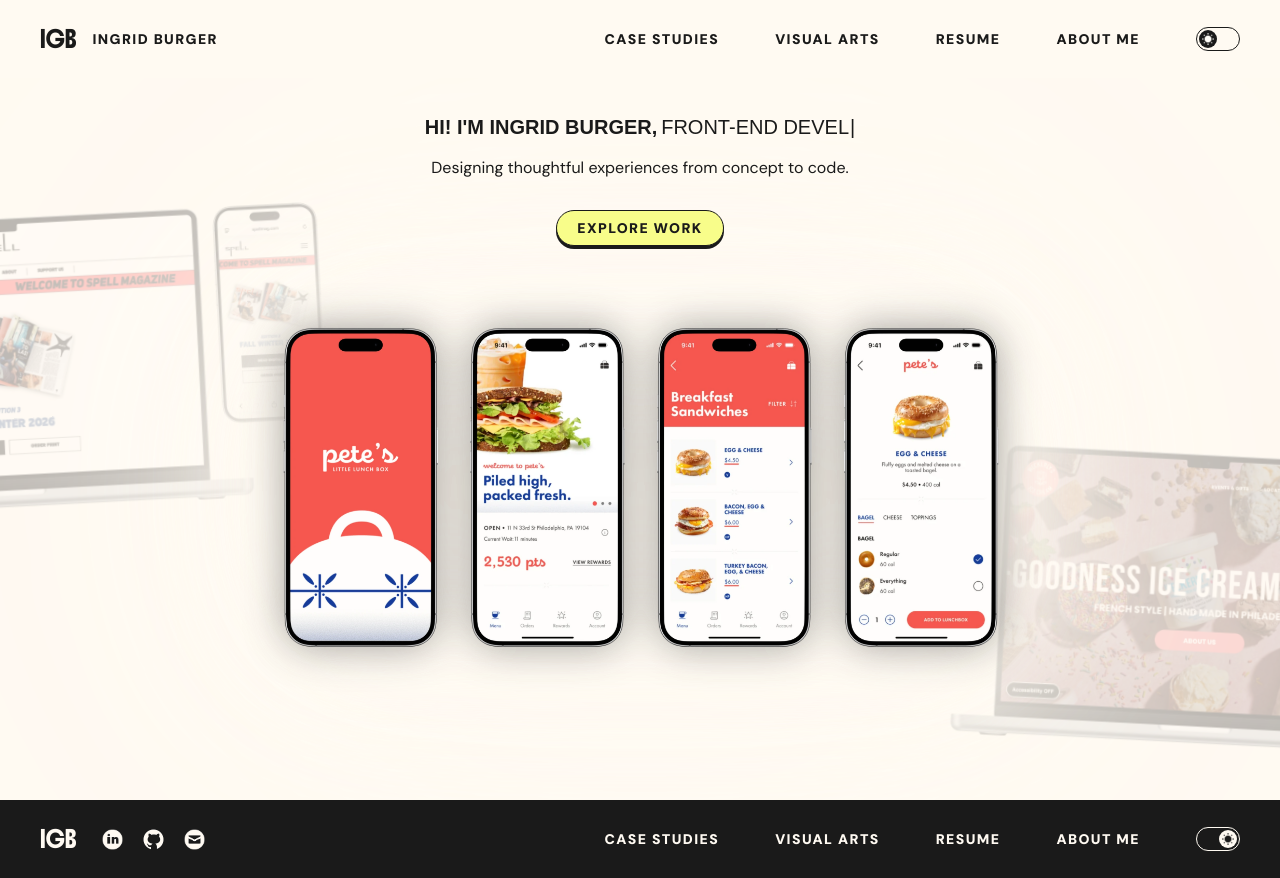
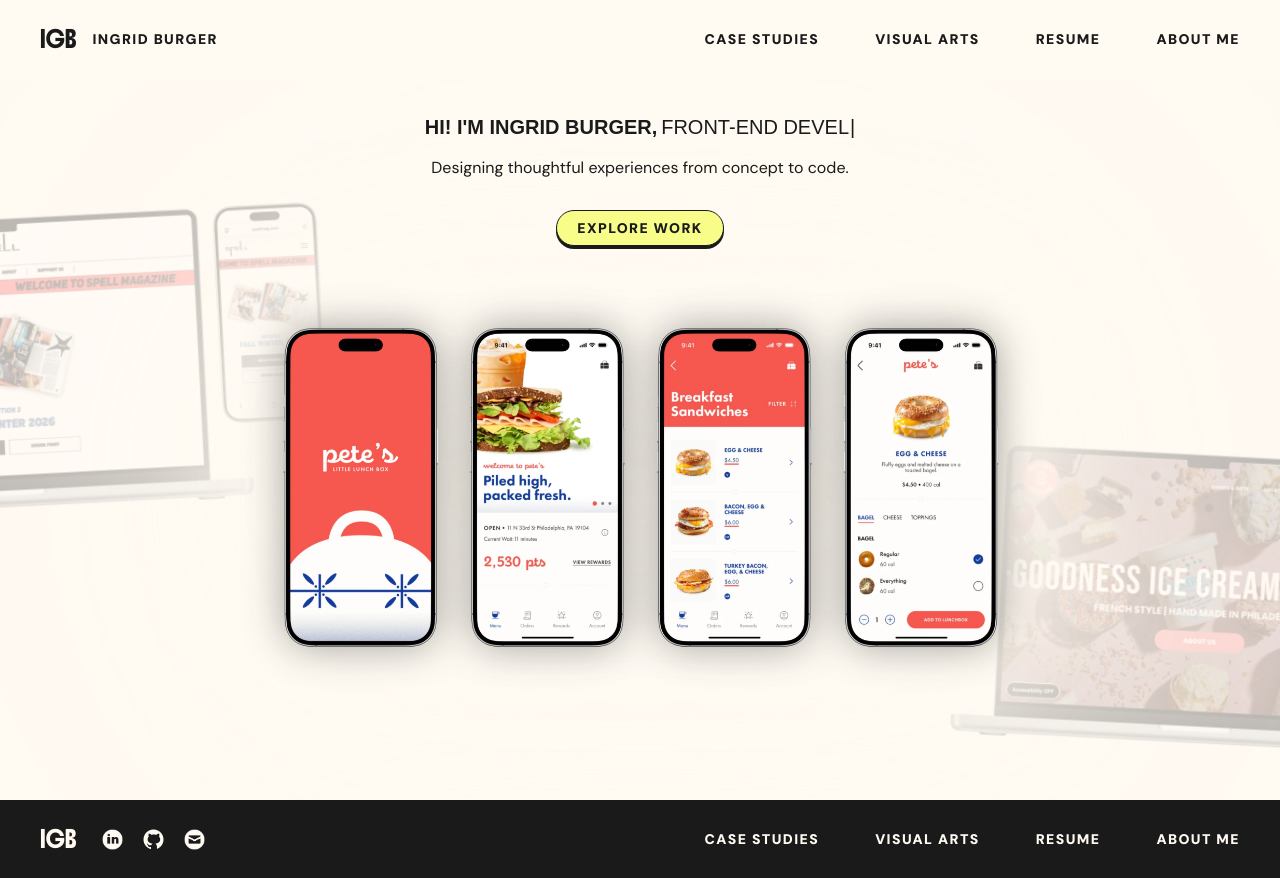
Before and after one commit to ingridgburger/igb-portfolio, a React (Vite) app: page / in a window 1280 px wide. Built offline with nearby package versions, Linux system fonts and the light colour scheme; a web font is replaced by a local one.

Commit message:
temporarily disable dark mode

```diff
--- a/src/components/footer.jsx
+++ b/src/components/footer.jsx
@@ -1,17 +1,15 @@
 import { useTheme } from '../context/theme-context';
 import NavLinks from './nav-links';
 import SocialLinks from './social-links';
-import ThemeToggle from './theme-toggle';
 import './footer.css';
 
 export default function Footer() {
   const { theme } = useTheme();
 
-  const footerSurface = theme === 'light' ? 'dark' : 'light';
   const iconVariant = theme === 'light' ? 'light' : 'dark';
 
   return (
-    <footer className={`site-footer site-footer--${footerSurface}`}>
+    <footer className="site-footer site-footer--dark">
       <div className="site-footer__left">
         <span className="site-footer__mark">IGB</span>
         <SocialLinks variant={iconVariant} />
@@ -19,7 +17,6 @@
 
       <div className="site-footer__right">
         <NavLinks enableDropdowns={false} />
-        <ThemeToggle surface={footerSurface} />
       </div>
     </footer>
   );
--- a/src/components/header.jsx
+++ b/src/components/header.jsx
@@ -1,6 +1,5 @@
 import { useEffect, useState } from 'react';
 import NavLinks from './nav-links';
-import ThemeToggle from './theme-toggle';
 import './header.css';
 
 export default function Header() {
@@ -27,7 +26,6 @@
         <div className="site-header__right">
           <div className="site-header__desktop-nav">
             <NavLinks />
-            <ThemeToggle />
           </div>
 
           <button
@@ -54,8 +52,6 @@
           onClick={(event) => event.stopPropagation()}
         >
           <div className="mobile-menu__top">
-            <ThemeToggle />
-
             <button className="mobile-menu__close" aria-label="Close menu" onClick={closeMenu}>
               <span />
               <span />
--- a/src/context/theme-context.jsx
+++ b/src/context/theme-context.jsx
@@ -3,18 +3,12 @@
 const ThemeContext = createContext();
 
 export function ThemeProvider({ children }) {
-  const [theme, setTheme] = useState(() => {
-    try {
-      return localStorage.getItem('theme') === 'dark' ? 'dark' : 'light';
-    } catch {
-      return 'light';
-    }
-  });
+  const [theme, setTheme] = useState('light');
 
   useEffect(() => {
-    document.documentElement.setAttribute('data-theme', theme);
+    document.documentElement.setAttribute('data-theme', 'light');
     try {
-      localStorage.setItem('theme', theme);
+      localStorage.setItem('theme', 'light');
     } catch {
       return;
     }
```
